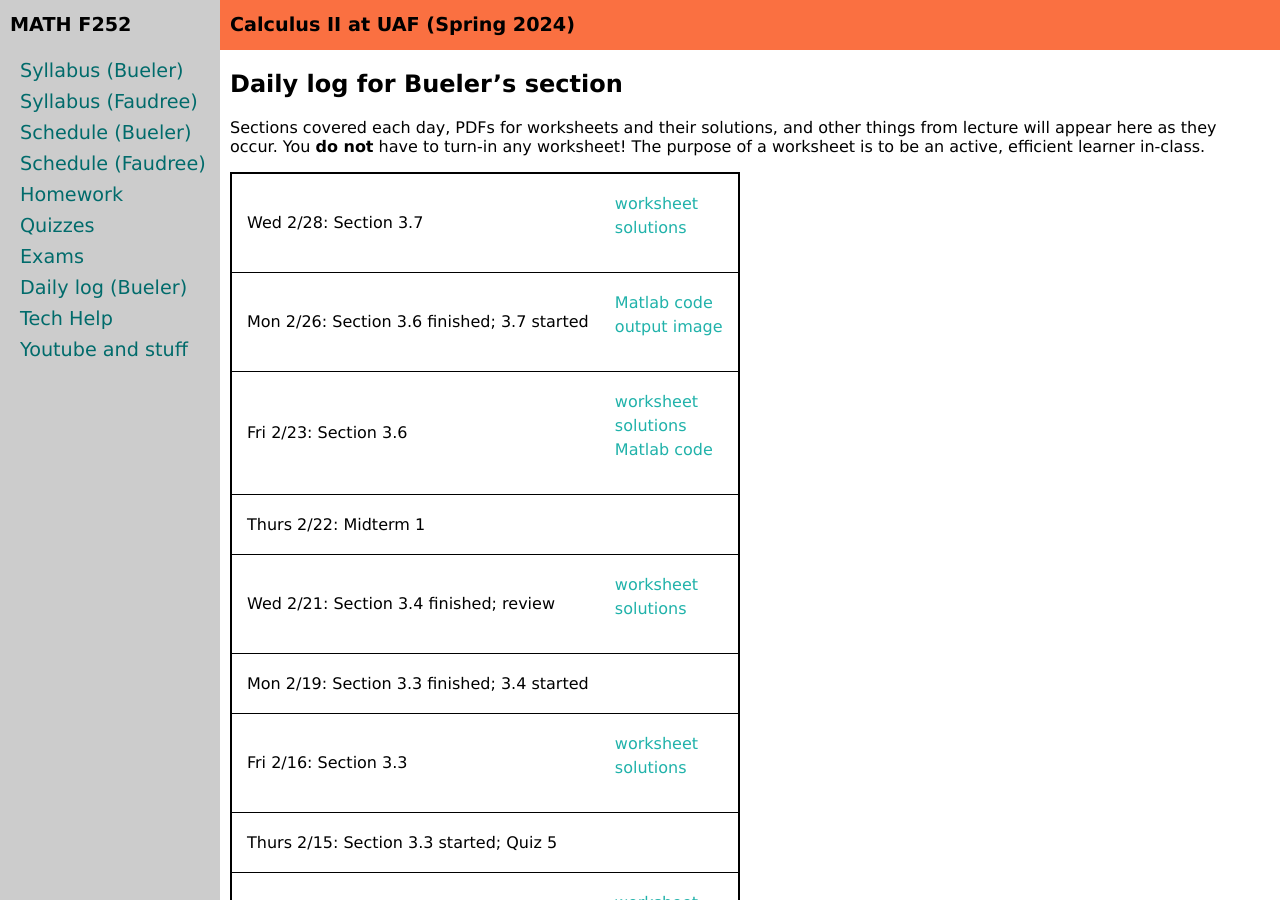
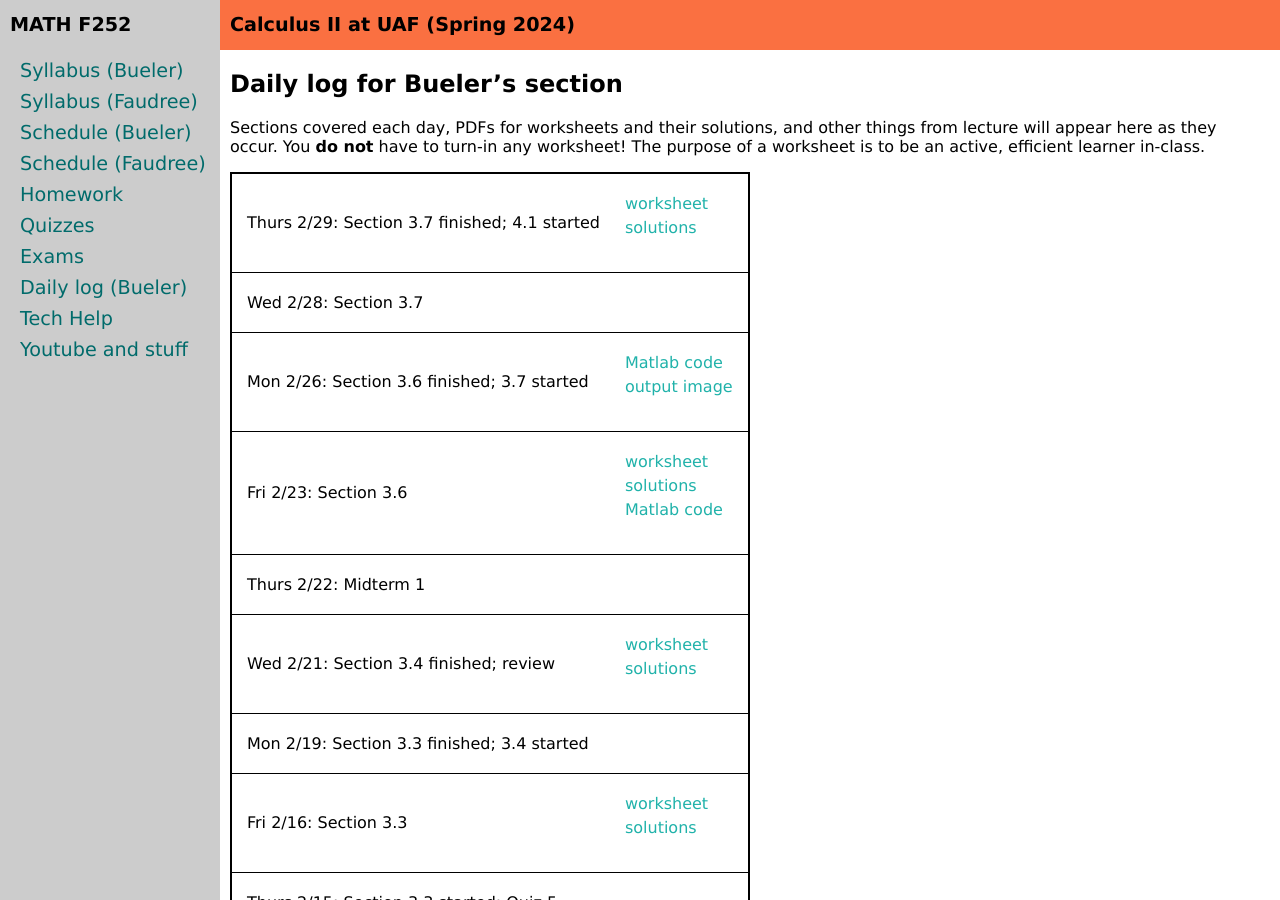
Before and after one commit to uaf-math/calc2, a Jekyll site: the page built from daily.md, in a window 1280 px wide and 900 px high. Built offline with Jekyll 4.4.1, drawn with Linux system fonts in a browser that asks for light colours.

Commit message:
update daily log

```diff
--- a/_data/daily.yml
+++ b/_data/daily.yml
@@ -1,10 +1,12 @@
 semester: Spring 2024
 home: assets/worksheets/S24
 daily:
+- name: Section 3.7 finished; 4.1 started
+  date: Thurs 2/29
+  extworksheet: https://uaf-math251.github.io/calc2/assets/worksheets/F23/M252-3-7.pdf
+  extsolutions: https://uaf-math251.github.io/calc2/assets/worksheets/F23/M252-3-7-s.pdf
 - name: Section 3.7
   date: Wed 2/28
-  extworksheet: https://uaf-math251.github.io/calc2/assets/worksheets/F23/M252-3-7.pdf
-  extsolutions: https://uaf-math251.github.io/calc2/assets/worksheets/F23/M252-3-7-s.pdf
 - name: Section 3.6 finished; 3.7 started
   date: Mon 2/26
   extmfile: https://uaf-math251.github.io/calc2/assets/worksheets/F22/matlab/numint.m
```
